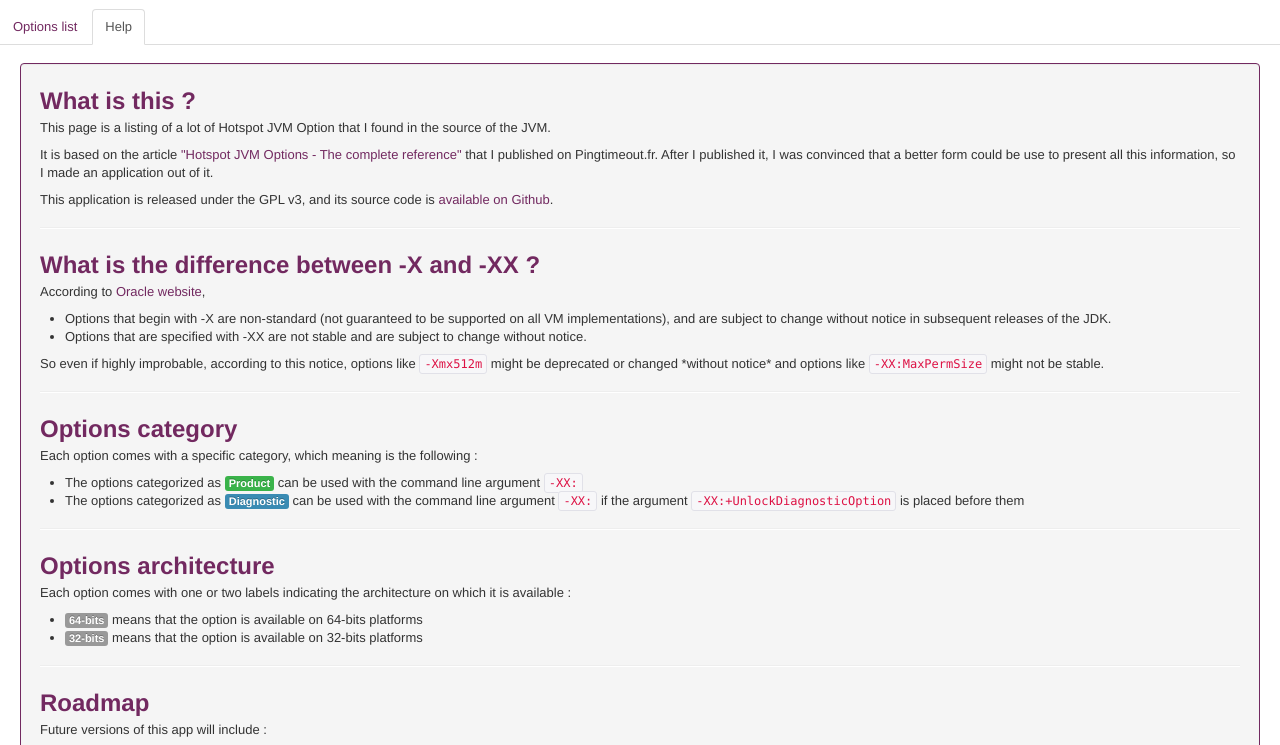
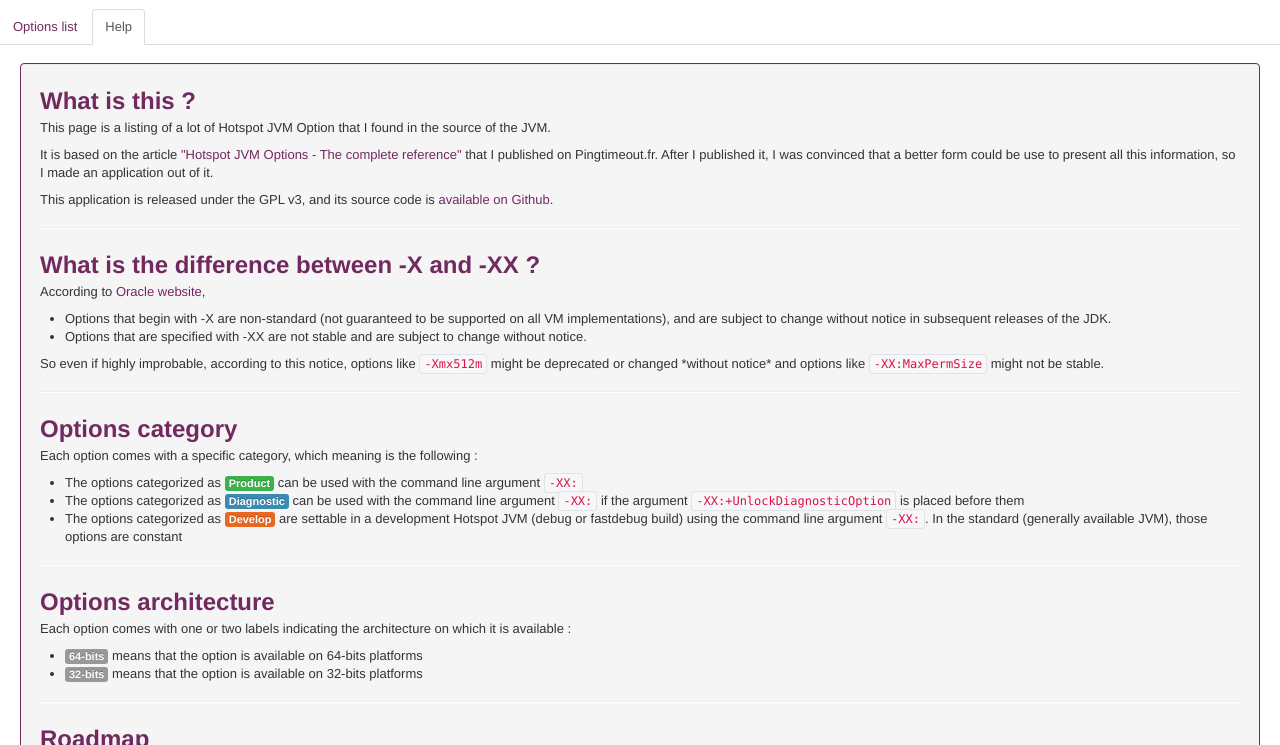
Before and after one commit to mathieubigorne/jvm-options, a plain HTML site: page index.html in a window 1280 px wide. Both pictures are taken after a click on the link "Help". Shown: the part 51-796 px from the top of the page. Drawn offline with nearby package versions, Linux system fonts and the light colour scheme.

Commit message:
Added a description of Develop JVM Options

```diff
--- a/index.html
+++ b/index.html
@@ -108,6 +108,7 @@
             <ul>
               <li>The options categorized as <span class='label Product'>Product</span> can be used with the command line argument <code>-XX:</code></li>
               <li>The options categorized as <span class='label Diagnostic'>Diagnostic</span> can be used with the command line argument <code>-XX:</code> if the argument <code>-XX:+UnlockDiagnosticOption</code> is placed before them</li>
+              <li>The options categorized as <span class='label Develop'>Develop</span> are settable in a development Hotspot JVM (debug or fastdebug build) using the command line argument <code>-XX:</code>. In the standard (generally available JVM), those options are constant</li>
             </ul>
             </p>
             <hr/>
```
